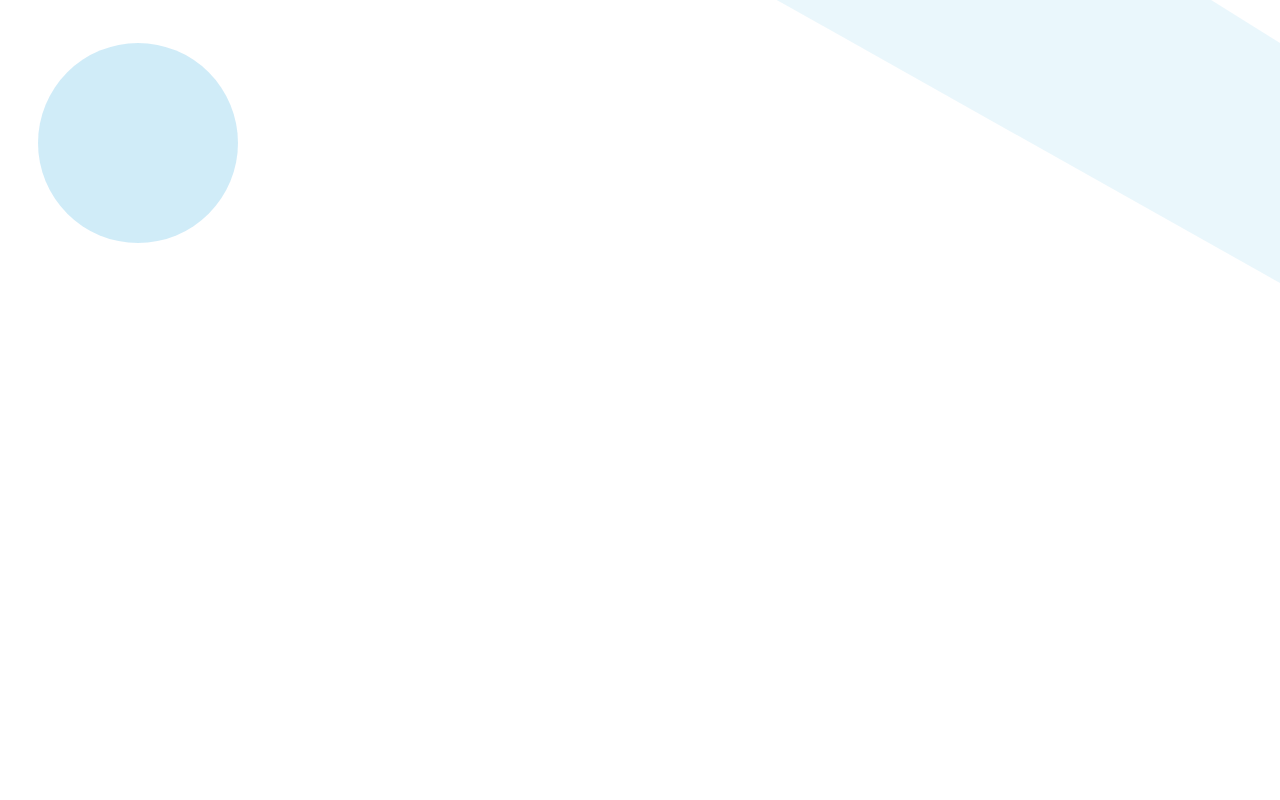
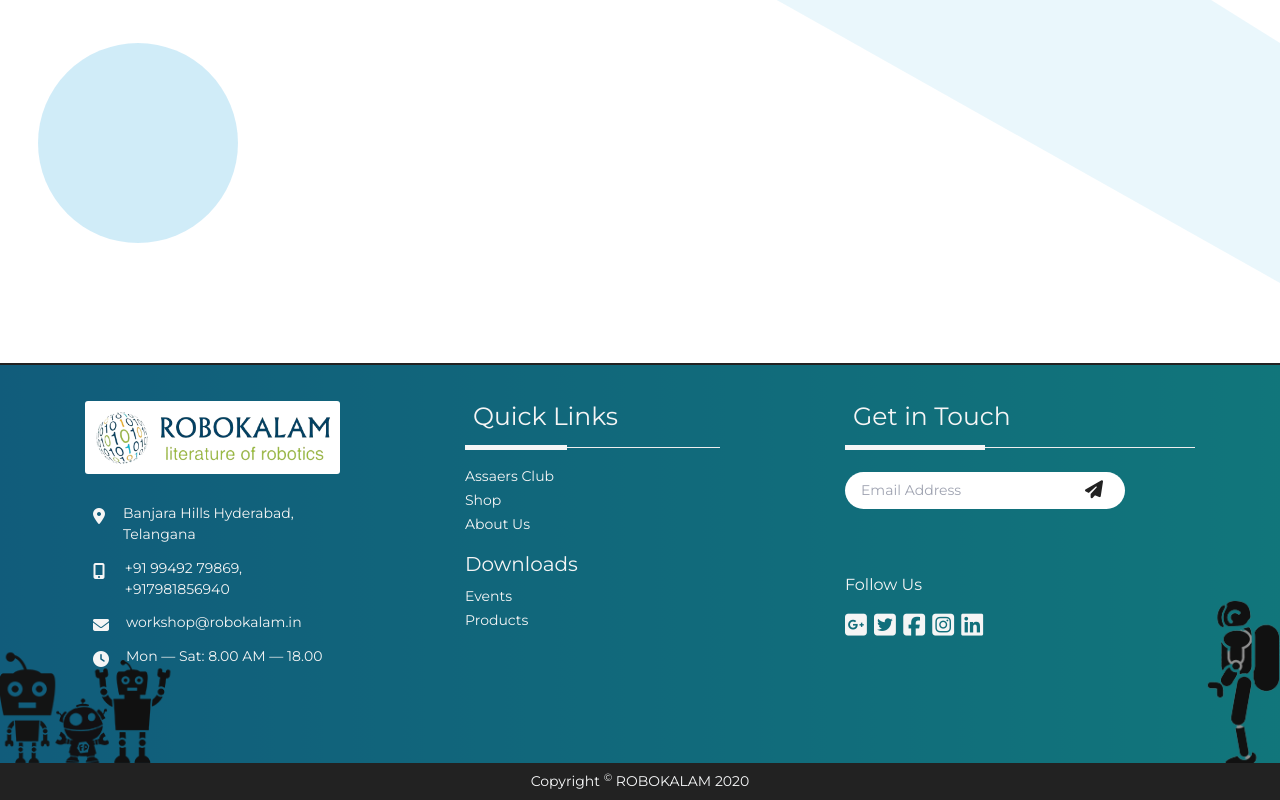
Before and after one commit to vinay2132/website_main, a plain HTML site: page index.html in a window 1280 px wide. Shown: the part 1237-2037 px from the top of the page. Before the commit the page ends 1600 px from the top, so only its background shows below. Drawn offline with nearby package versions, Linux system fonts and the light colour scheme.

Commit message:
Footer added

```diff
--- a/css/responsive.css
+++ b/css/responsive.css
@@ -1,4 +1,17 @@
 @media (max-width:1200px){
+    header nav{
+        padding: 0.2rem 1rem !important;
+    }
+    header nav img{
+        width: 175px;
+    }
+    header nav *{
+        font-size: 15px !important;
+    }
+    header nav .nav-item{
+        margin: 0 !important;
+        margin-right: 5px !important;
+    }
     header .content .landing-rotate{
         width: 90%;
         bottom: -30%;
@@ -33,6 +46,9 @@
         top: 70%;
         left: 10%;
     }
+    nav .logo{
+        width: 200px !important;
+    }
     nav .nav-item{
         margin: 0 !important;
     }
@@ -45,12 +61,40 @@
     nav .navbar-toggler .img-fluid{
         width: 3.5vmin;
     }
+    footer:before{
+        background: url("../assets/backgrounds/footer-back.png") !important;
+        background-size: cover !important;
+        background-position: bottom right !important;
+        background-repeat: no-repeat !important;
+    }
+    footer .footer-col.one img{
+        width: 200px;
+        margin-bottom: 0.5rem;
+    }
+    footer .footer-col.one div:last-child{
+        margin-bottom: 1.5rem !important;
+    }
+    footer .footer-col.three h3{
+        margin-top: 1.5rem !important;
+    }
+    footer .footer-col.three input{
+        margin-bottom: 0 !important;
+    }
+    footer .footer-col.three p{
+        margin-top: 2rem !important;
+    }
+    footer .footer-col.three div{
+        margin-bottom: 1.5rem !important;
+    }
 }
 @media (max-width:500px){
     header .content .landing-rotate{
         width: 80%;
         top: 80%;
         left: 10%;
+    }
+    header .landing-page a{
+        font-size: 14px !important;
     }
     nav .navbar-toggler .img-fluid{
         width: 5vmin;
--- a/css/style.css
+++ b/css/style.css
@@ -306,3 +306,132 @@ header .landing-slider-parent .slider-btn img{
     z-index: -100;
     animation: zoom 5s linear infinite;
 }
+
+/* footer style starts */
+footer{
+    min-height: 50vh;
+    border-top: 2px solid #222;
+    background-image: linear-gradient(to right, #0098d6 0%, #00cbd6 100%);
+    position: relative;
+}
+footer:before{
+    content: '';
+    position: absolute;
+    top: 0;
+    left: 0;
+    width: 100%;
+    height: 100%;
+    background: url("../assets/backgrounds/footer-back.png");
+    background-size: 100%;
+    background-repeat: no-repeat;
+    background-position: bottom;
+    z-index: 10;
+}
+footer:after{
+    content: '';
+    position: absolute;
+    top: 0;
+    left: 0;
+    width: 100%;
+    height: 100%;
+    background: #222;
+    z-index: 11;
+    animation: zoom 5s linear infinite;
+    opacity: 0.5;
+}
+.copyright{
+    background: #222;
+    text-align: center;
+    padding: 0.5rem;
+    font-size: 14px;
+}
+footer .container{
+    position: relative;
+    z-index: 20;
+    margin-top: 20px;
+    color: whitesmoke;
+}
+footer .footer-col.one{
+    text-align: left;
+}
+footer .footer-col.one img{
+    background: white;
+    padding: 0.5rem;
+    border-radius: 3px;
+    margin: 1rem 0;
+}
+footer .footer-col.one div{
+    display: flex;
+    align-items: flex-start;
+    margin: 0.8rem 0;
+}
+footer .footer-col.one div *{
+    /* border: 1px solid; */
+}
+footer .footer-col.one div i{
+    margin: 0 0.5rem;
+    width: 25px;
+    margin-top: 5px !important;
+}
+footer .footer-col.one p{
+    font-size: 14px;
+    margin: 0;
+    padding: 0;
+}
+footer .footer-col.three h3,
+footer .footer-col.two h3{
+    border-bottom: 1px inset;
+    position: relative;
+    padding: 1rem 0.5rem;
+    font-size: 25px;
+}
+footer .footer-col.three h3:after,
+footer .footer-col.two h3:after{
+    content: '';
+    position: absolute;
+    bottom: -3px;
+    left: 0;
+    width: 40%;
+    height: 5px;
+    background: whitesmoke;
+    z-index: 2;
+}
+footer .footer-col.three span{
+    position: relative;
+}
+footer .footer-col.three input{
+    width: 80%;
+    border: none;
+    border-radius: 50px;
+    padding: 0.5rem 40px 0.5rem 1rem;
+    font-size: 14px;
+    margin: 1rem 0;
+}
+footer .footer-col.three span i{
+    color: #222;
+    position: absolute;
+    top: 50%;
+    right: 10px;
+    font-size: 18px;
+    transform: translate(-50%, -50%);
+}
+footer .footer-col.three p{
+    margin: 1rem 0;
+}
+footer .footer-col.three i{
+    font-size: 25px;
+    margin-right: 3px;
+    transition: 0.5s ease;
+    cursor: pointer;
+}
+footer .footer-col.three i:hover{
+    color: #222;
+}
+footer .footer-col.two p{
+    margin: 0;
+}
+footer .footer-col.two p a{
+    text-decoration: none;
+    color: whitesmoke;
+    font-size: 14px;
+}
--- a/index.html
+++ b/index.html
@@ -7,8 +7,6 @@
     <title>RoboKalam</title>
     <!-- adding bootstrap -->
     <link rel="stylesheet" href="./css/bootstrap.min.css">
-    <!-- animate css -->
-    <!-- <link rel="stylesheet" href="./css/animate.css"> -->
     <!-- slick slider -->
     <link rel="stylesheet" type="text/css" href="//cdn.jsdelivr.net/npm/slick-carousel@1.8.1/slick/slick.css" />
     <!-- adding custom css -->
@@ -21,7 +19,7 @@
     <header>
         <!-- navbar -->
         <nav class="navbar navbar-expand-lg">
-            <a class="navbar-brand" href="#"><img src="./assets/logo.png" class="img-fluid" alt=""></a>
+            <a class="navbar-brand" href="#"><img src="./assets/logo.png" class="img-fluid logo" alt=""></a>
             <button class="navbar-toggler p-0" type="button" data-toggle="collapse"
                 data-target="#navbarSupportedContent" aria-controls="navbarSupportedContent" aria-expanded="false"
                 aria-label="Toggle navigation">
@@ -32,7 +30,7 @@
             <div class="collapse navbar-collapse" id="navbarSupportedContent">
                 <ul class="navbar-nav mr-auto">
                     <li class="nav-item active">
-                        <a class="nav-link" href="#">About Us <span class="sr-only">(current)</span></a>
+                        <a class="nav-link" href="#">AboutUs <span class="sr-only">(current)</span></a>
                     </li>
                     <li class="nav-item dropdown">
                         <a class="nav-link dropdown-toggle" href="#" id="navbarDropdown" role="button"
@@ -149,7 +147,59 @@
     <main>
         <div class="section-1"></div>
     </main>
-    <footer></footer>
+    <footer>
+        <div class="container">
+            <div class="row">
+                <div class="col-lg-3 col-md-3 col-12 footer-col one">
+                    <img src="./assets/logo.png" class="img-fluid" alt="">
+                    <div>
+                        <i class="fas fa-map-marker-alt"></i>
+                        <p>Banjara Hills Hyderabad, Telangana</p>
+                    </div>
+                    <div>
+                        <i class="fas fa-mobile-alt"></i>
+                        <p>+91 99492 79869, +917981856940</p>
+                    </div>
+                    <div>
+                        <i class="fas fa-envelope"></i>
+                        <p>workshop@robokalam.in</p>
+                    </div>
+                    <div>
+                        <i class="fas fa-clock"></i>
+                        <p> Mon — Sat: 8.00 AM — 18.00 </p>
+                    </div>
+                </div>
+                <div class="col-lg-1 col-md-1 col-12 footer-col"></div>
+                <div class="col-lg-3 col-md-3 col-12 footer-col two">
+                    <h3>Quick Links</h3>
+                    <p class="mt-3"><a href="#">Assaers Club</a></p>
+                    <p><a href="#">Shop</a></p>
+                    <p><a href="#">About Us</a></p>
+
+                    <h5 class="mt-3 mb-2">Downloads</h5>
+                    <p><a href="#">Events</a></p>
+                    <p><a href="#">Products</a></p>
+                </div>
+                <div class="col-lg-1 col-md-1 col-12 footer-col"></div>
+                <div class="col-lg-4 col-md-4 col-12 footer-col three">
+                    <h3>Get in Touch</h3>
+                    <span><input type="text" placeholder="Email Address"><i class="fas fa-paper-plane"></i></span>
+
+                    <p class="mt-5">Follow Us</p>
+                    <div>
+                        <i class="fab fa-google-plus-square"></i>
+                        <i class="fab fa-twitter-square"></i>
+                        <i class="fab fa-facebook-square"></i>
+                        <i class="fab fa-instagram-square"></i>
+                        <i class="fab fa-linkedin"></i>
+                    </div>
+                </div>
+            </div>
+        </div>
+    </footer>
+    <div class="copyright container-fluid">
+        <p class="text-light m-0">Copyright <sup>&copy;</sup> ROBOKALAM 2020</p>
+    </div>
 
     <!-- adding jquery -->
     <script src="./js/jquery.min.js"></script>
```
Also changed, not shown: assets/backgrounds/footer-back.jpg (added), assets/backgrounds/footer-back.png (added), assets/backgrounds/footer-back2.png (added), 1 other file.
